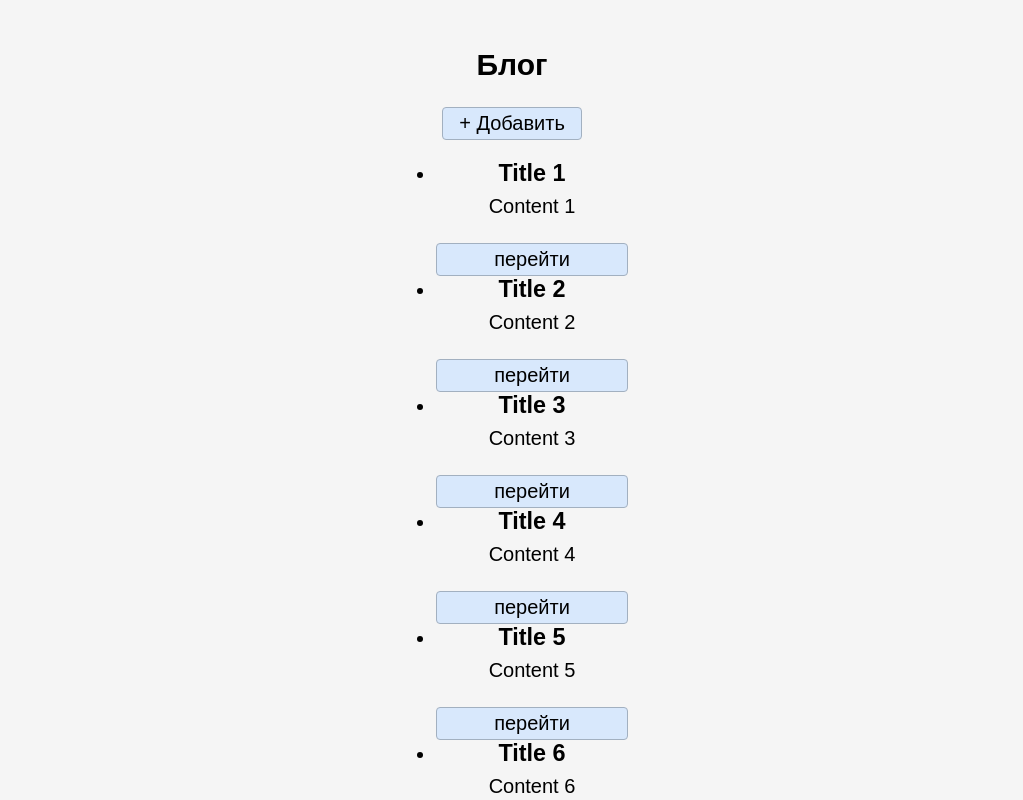
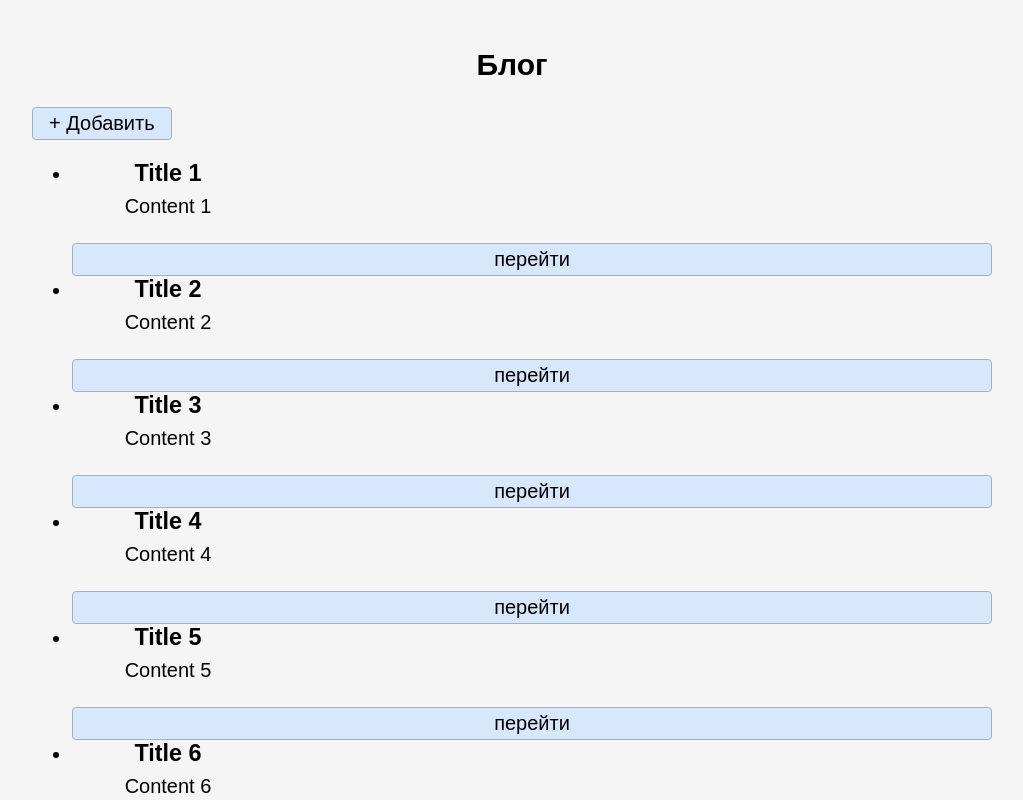
Before and after one commit to JazzmanDV/u-test-task, a React (Vite) app: page /posts in a window 1280 px wide. Shown: the top 800 px of the page, without its empty margins (128-1151 px from the left). Built offline with nearby package versions, Linux system fonts and the light colour scheme.

Commit message:
Рефакторинг стилей

```diff
--- a/src/pages/EditPostPage/EditPostPage.jsx
+++ b/src/pages/EditPostPage/EditPostPage.jsx
@@ -55,7 +55,7 @@ const EditPostPage = observer(() => {
     };
 
     return post ? (
-        <div className={styles.postPage}>
+        <div className={styles.editPostPage}>
             <Link to="/">
                 <Button>Назад</Button>
             </Link>
--- a/src/pages/EditPostPage/EditPostPage.module.css
+++ b/src/pages/EditPostPage/EditPostPage.module.css
@@ -1,4 +1,4 @@
-.post-page {
+.edit-post-page {
     display: flex;
     flex-direction: column;
     gap: 2rem;
--- a/src/pages/PostsPage/PostsPage.module.css
+++ b/src/pages/PostsPage/PostsPage.module.css
@@ -1,4 +1,4 @@
-.postsPage {
+.posts-page {
     display: flex;
     align-items: center;
     flex-direction: column;
@@ -22,6 +22,4 @@
     display: flex;
     flex-direction: column;
     gap: 0.5rem;
-
-    list-style-type: none;
 }
```
